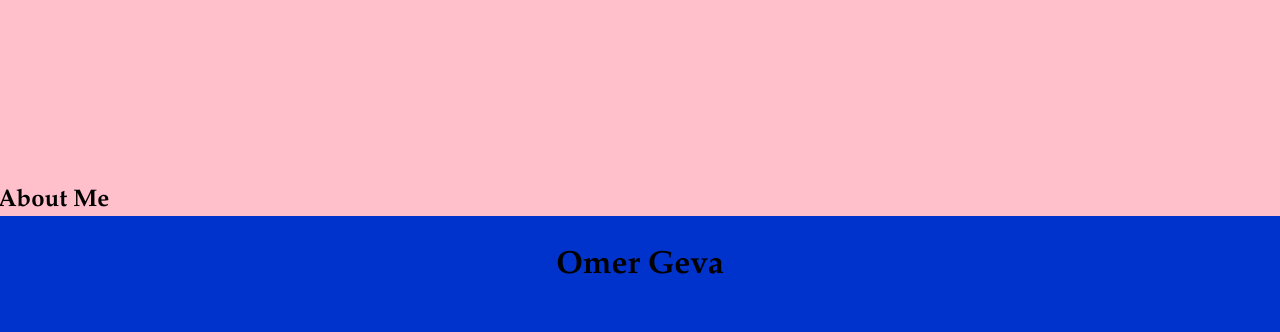
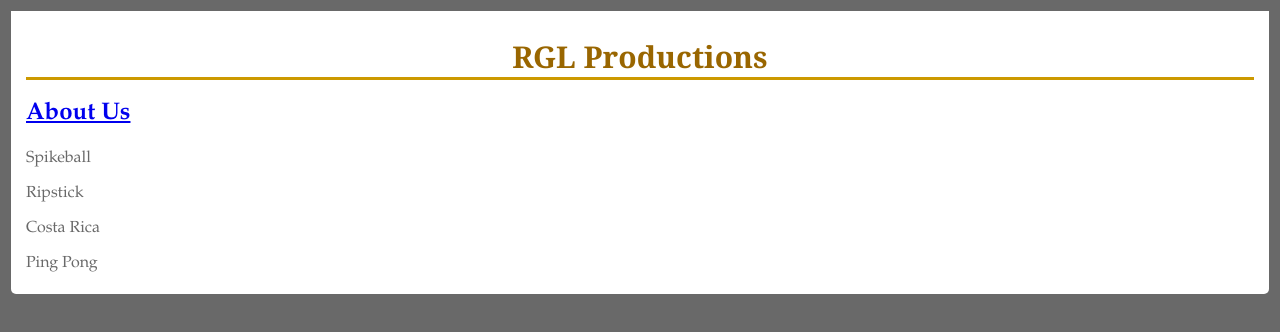
Before and after one commit to GevaOmer/GevaOmer.github.io, a plain HTML site: page index.html in a window 1280 px wide. Drawn offline with Linux system fonts and the light colour scheme.

Commit message:
RGL Productions

```diff
--- a/index.html
+++ b/index.html
@@ -1,25 +1,22 @@
 <!DOCTYPE html>
-<HTML>
-  <head>
+<html>
+
+<head>
+
+  <title>RGL Productions</title>
   <link rel="stylesheet" type="text/css" href="stylesheets/style.css">
   <script type="text/javascript" src="scripts/index.js"></script>
+</head>
 
-  <title>Website
-  </title>
-    </head>
-  <body>
-    <div id="header">
-  			<div id="navbar">
-  				<ul>
-  					<li><a href="GevaOmer.github.io/#about">about</a></li>
-  					<li><a href="GevaOMer.github.io/#work">work</a></li>
-            <li><a href="GevaOmer.github.io/#me">me</a></li>
-            <li><a href="GevaOMer.github.io/#contact">contact</a></li>
-  				</ul>
-  			</div>
-  			<h2>About Me</h2>
-  		</div>
-<h1 style="text-align:center">Omer Geva</h1>
+<body>
+<div class="main">
+  <h1>RGL Productions</h1>
+  <h2><a href="about.html">About Us</a></h2>
 
-  </body>
-</HTML>
+  <p>Spikeball</p>
+  <p>Ripstick</p>
+  <p>Costa Rica</p>
+  <p>Ping Pong</p>
+</div>
+</body>
+</html>
--- a/stylesheets/style.css
+++ b/stylesheets/style.css
@@ -1,39 +1,23 @@
+body {
+    font-family: Garamond;
+    font-size: 16px;
+    background-color: dimgrey;
+    color: #696969;
+    padding: 3px;
+}
 
-body{
-  font-family: Garamond;
-  background-color: #0033CC;
+.main {
+    padding: 5px;
+    padding-left:  15px;
+    padding-right: 15px;
+    background-color: #ffffff;
+    border-radius: 0 0 5px 5px;
 }
-#navbar{
 
-	margin-top:-10px;
-	left:50%;
-	margin-left:-254px;
+h1 {
+    text-align:center;
+    font-family: Georgia, serif;
+    border-bottom: 3px solid #cc9900;
+    color: #996600;
+    font-size: 30px;
 }
-#header{
-  position: relative;
-	top: -10px;
-  margin-top:-5px;
-  margin-left: -10px;
-  margin-right: -10px;
-	background-color: pink;
-}
-}
-ul{
-  list-style-type: none;
-  float:left;
-  	margin: -10px;
-}
-li{
-  background-color:red;
-  	border: 2px solid #000000;
-  display:inline;
-  padding:5px;
-  border-color: black;
-  border-radius: 5px;
-}
-a{
-  color:black;
-  text-decoration: none;
-  display: block;
-  width: 60px;
-}
```
Also changed, not shown: about.html (added, +20 -0 lines).
